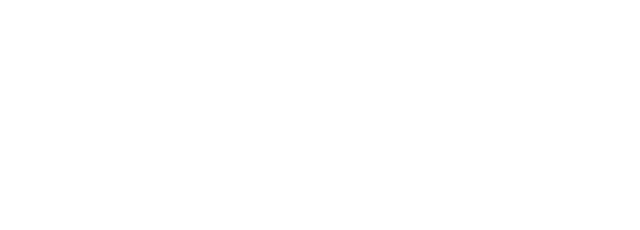
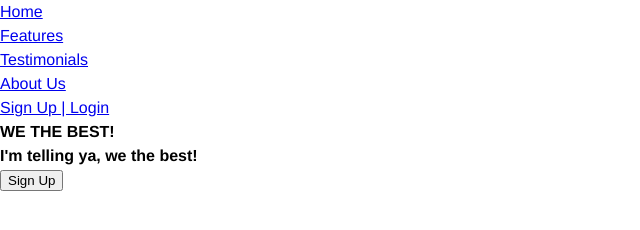
Before and after one commit to Secret-Family-Recipes-Cookbook-6/Marketing, a website: page index.html in a window 1280 px wide. Shown: the whole page, without its empty margins (0-640 px from the left). Drawn offline with nearby package versions, Linux system fonts and the light colour scheme; files that its build step writes are made by us from their sources.

Commit message:
Begin preparing boilerplate of website in HTML

```diff
--- a/index.html
+++ b/index.html
@@ -9,8 +9,39 @@
   <script src="/js/script.js" defer></script>
 </head>
 <body>
-  <header></header>
-  <div class="main-content"></div>
+  <header id="header">
+    <nav>
+      <ul>
+        <li><a href="#header">Home</a></li>
+        <li><a href="#features">Features</a></li>
+        <li><a href="#testimonials">Testimonials</a></li>
+        <li><a href="./about.html">About Us</a></li>
+        <li><a href="#">Sign Up | Login</a></li>
+      </ul>
+    </nav>
+  </header>
+  <div class="main-content">
+    <section class="feature">
+      <div class="featuresCard"></div>
+      <div class="featuresCard"></div>
+      <div class="featuresCard"></div>
+    </section>
+
+    <section class="missionStatement">
+      <h3>WE THE BEST!</h3>
+    </section>
+
+    <section class="testimonials">
+      <div class="testimonialsCard"></div>
+      <div class="testimonialsCard"></div>
+      <div class="testimonialsCard"></div>
+    </section>
+
+    <section class="cta">
+      <h3>I'm telling ya, we the best!</h3>
+      <button>Sign Up</button>
+    </section>
+  </div>
   <footer></footer>
 </body>
 </html>
```
